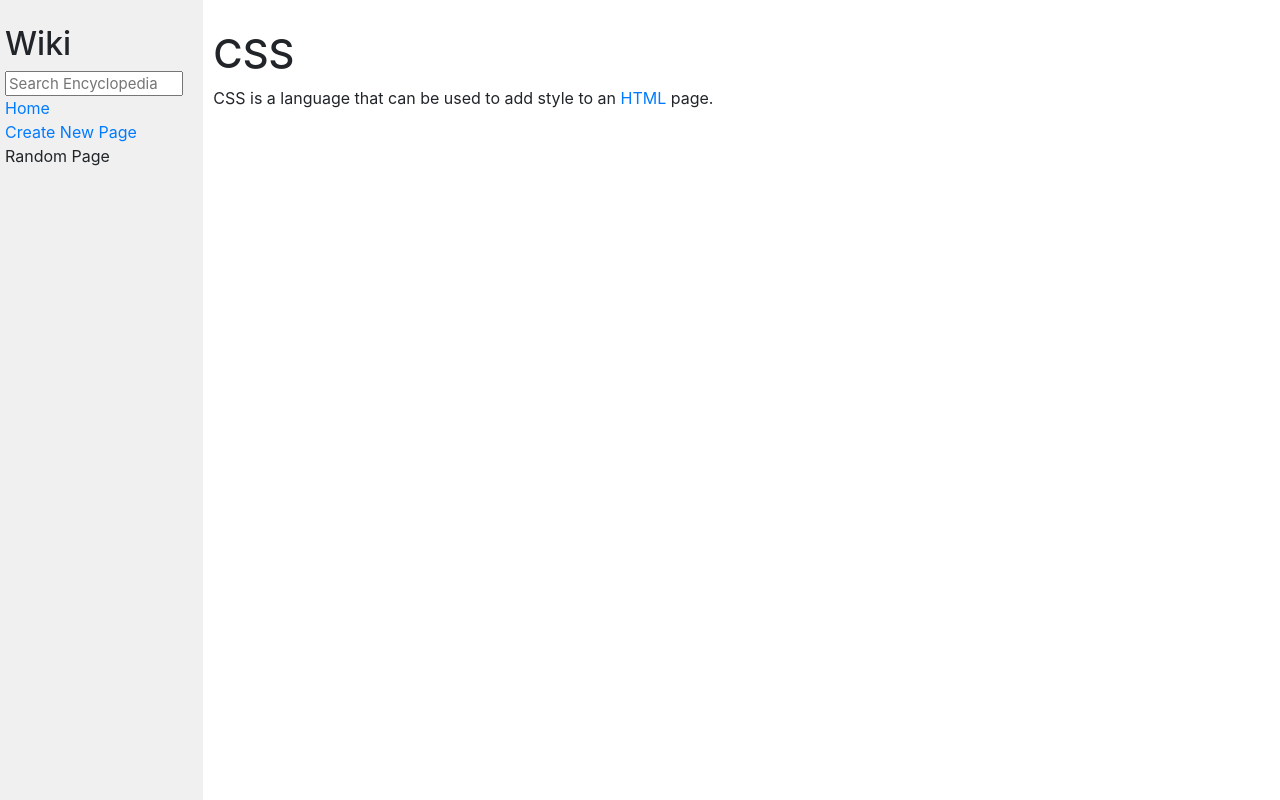
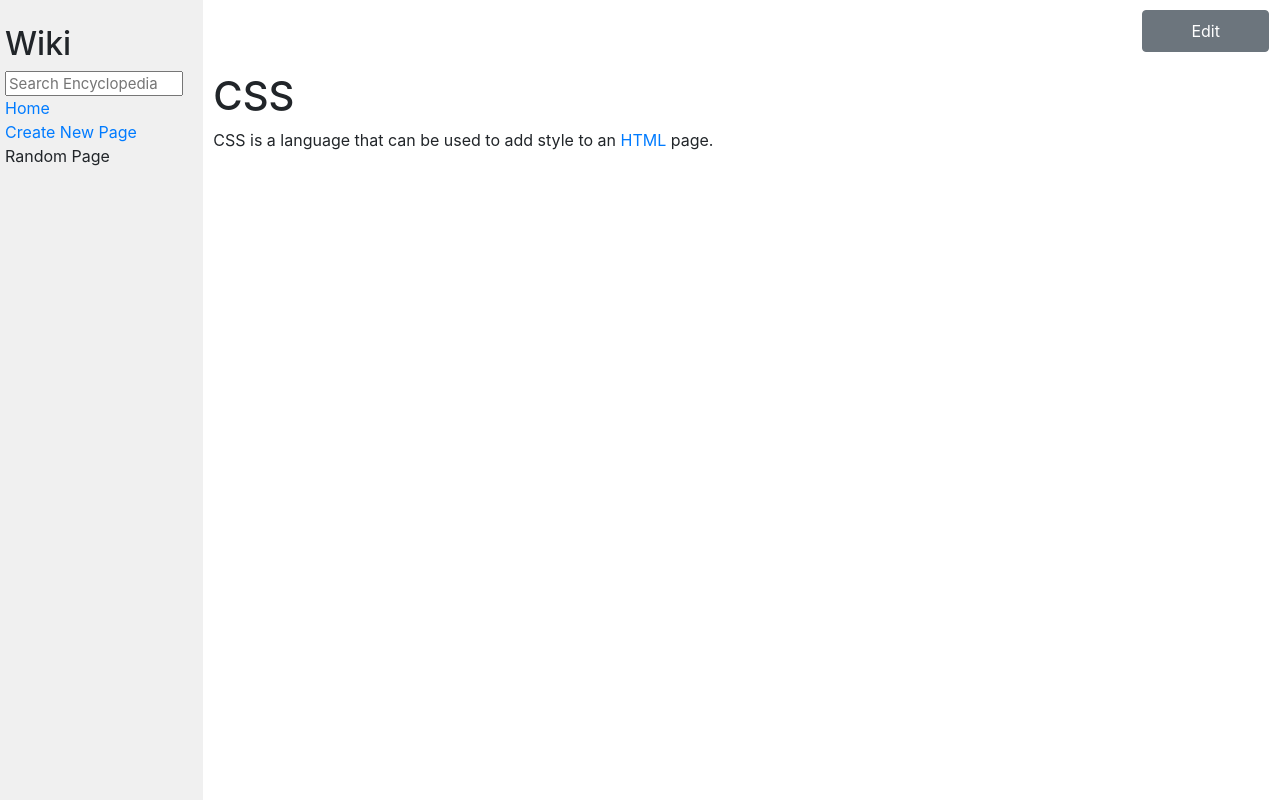
Before and after one commit to adriasala12/HarvardX-CS50-wiki, a Django app: page /wiki/CSS in a window 1280 px wide. Run offline with Django 3.2, Linux system fonts and the light colour scheme; some libraries are stand-ins or nearby versions.

Commit message:
Allows to edit an existing wiki page

```diff
--- a/encyclopedia/templates/encyclopedia/wiki.html
+++ b/encyclopedia/templates/encyclopedia/wiki.html
@@ -5,6 +5,11 @@
 {% endblock %}
 
 {% block body %}
+    <div class="nav justify-content-end">
+        <a href="{% url 'edit' title %}">
+            <button class="btn btn-secondary px-5 py-2 mr-3" type="button">Edit</button>
+        </a>
+    </div>
 
     {{ page|safe }}
 
--- a/encyclopedia/urls.py
+++ b/encyclopedia/urls.py
@@ -6,5 +6,6 @@ urlpatterns = [
     path("", views.index, name="index"),
     path("wiki/<str:title>", views.wiki, name="wiki"),
     path("search", views.search, name="search"),
-    path("new", views.new, name="new")
+    path("new", views.new, name="new"),
+    path("<str:title>/edit", views.edit, name="edit")
 ]
--- a/encyclopedia/views.py
+++ b/encyclopedia/views.py
@@ -58,3 +58,18 @@ def new(request):
         return HttpResponseRedirect(reverse('wiki', args=(title,)))
 
     return render(request, "encyclopedia/new.html")
+
+
+def edit(request, title):
+
+    if request.method == 'POST':
+        content = request.POST['content']
+        util.save_entry(title, content)
+        return HttpResponseRedirect(reverse('wiki', args=(title,)))
+
+    context = {
+        "title": title,
+        "content": util.get_entry(title)
+    }
+
+    return render(request, "encyclopedia/edit.html", context)
```
Also changed, not shown: encyclopedia/templates/encyclopedia/edit.html (added, +22 -0 lines).
